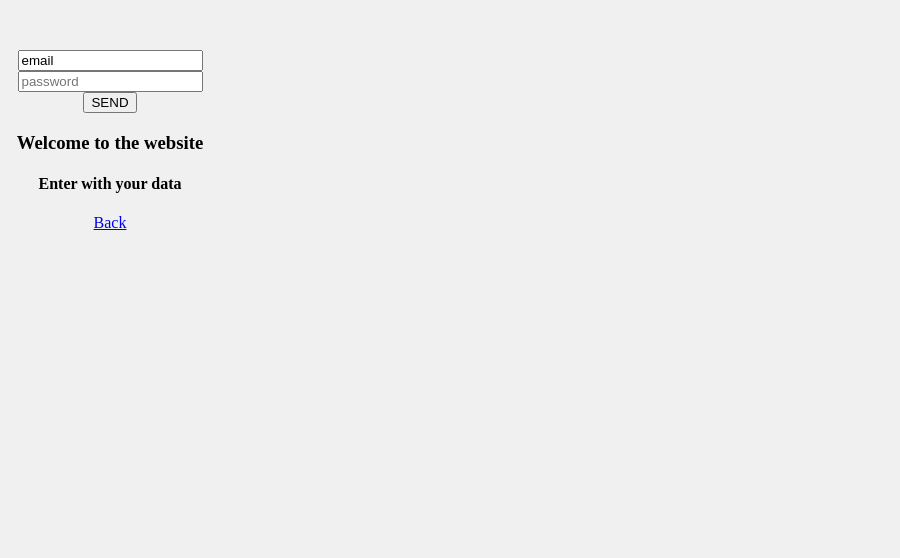
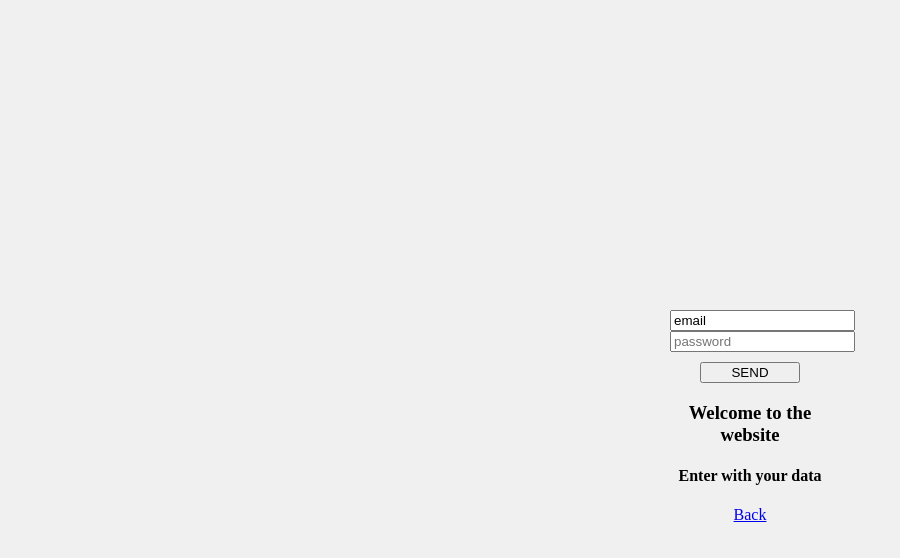
Before and after one commit to eliezerdasilva/meu_projeto_versionado, a plain HTML site: page views/login.html in a window 1280 px wide. Shown: the whole page, without its empty margins (0-900 px from the left). Drawn offline with Linux system fonts and the light colour scheme.

Commit message:
alterei estrutura do login

```diff
--- a/estilos/login.css
+++ b/estilos/login.css
@@ -2,13 +2,18 @@ body{
 	background-color: #F0F0F0;
 }
 .login {
-	width: 200px;
-	height: 500px;
+	width: 160px;
+	height: 210px;
 	position: absolute;
-	left: 0;
-	top: 0;
+	left: 50%;
+	top: 30%;
 	margin-left:10;
 	margin-top: 50px;
 	text-align: center;
+	padding: 20px;
 
 }
+.login button{
+	margin-top: 10px;
+	width: 100px;
+}
```
